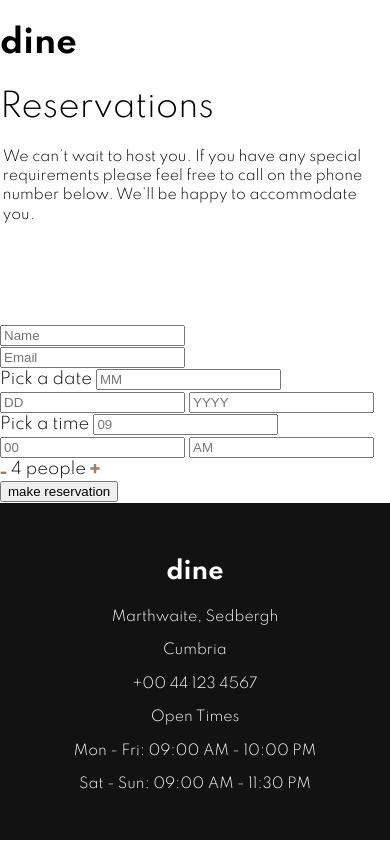
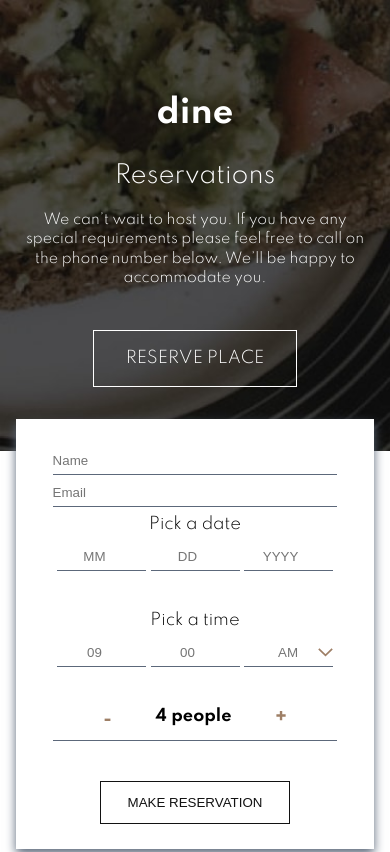
Before and after one commit to Da-vi-de/Dine-Restaurant-Website, a website: page booking.html in a window 390 px wide. Shown: the top 852 px of the page. Drawn offline with Linux system fonts and the light colour scheme.

Commit message:
booking page mobile-style completed

```diff
--- a/booking.html
+++ b/booking.html
@@ -16,6 +16,8 @@
 
       <!-- Booking header -->
   <header class="booking-hero">
+
+    <section class="text-position">
       <h1 class="website-name"><strong>dine</strong></h1>
       <h1 class="hero-intro">Reservations</h1>
       <p class="hero-description">
@@ -23,26 +25,26 @@
         call on the phone number below. We’ll be happy to accommodate you.
       </p>
       <a href="#" class="btn btn-primary">Reserve Place</a>
+    </section>
   </header>
 
        <!-- Form -->
-  <div class="booking-container">
-
-    <div class="card-container">
-
       <form>
+        <fieldset>
 
         <label for="name">Your name is required</label>
-          <input id="name" type = "text" placeholder="Name">
+          <input id="name" type = "text" placeholder="Name" class="credentials-style">
 
         <br>
 
         <label for="email">Your email address is required</label>
-          <input id="email" type = "email" placeholder="Email">
+          <input id="email" type = "email" placeholder="Email" class="credentials-style">
 
         <br>
 
             <span>Pick a date</span>
+
+          <div class="time-form-style">
             <label for="month">Choose the month</label>
               <input id="month" type="number" placeholder="MM">
 
@@ -51,36 +53,45 @@
 
             <label for="year">Choose the year</label>
               <input id="year" type="number" placeholder="YYYY">
+          </div>
 
         <br>
 
             <span>Pick a time</span>
             <label>Pick a time</label>
-          <label for="hour">Choose the hour</label>
+
+          <div class="time-form-style">
+            <label for="hour">Choose hour</label>
             <input id="hour" type="number" placeholder="09">
 
-          <label for="minutes">Choose the minutes</label>
+            <label for="minutes">Choose minutes</label>
             <input id="minutes" type="number" placeholder="00">
 
             <label for="idl">Choose am or pm</label>             <!-- idl stands for: Intenational Date Line -->
-          <input id="idl" type="text" placeholder="AM">
+            <input id="idl" type="text" placeholder="AM" class="idl-choice">
+          </div>
 
         <br>
 
           <img src="./images/icons/icon-minus.svg"
           alt="minus icon for decreasing number of booked people"
+          class="sign-icon"
           >
-          <span>4 people</span>
+          <span><strong>4 people</strong></span>
 
           <img src="./images/icons/icon-plus.svg"
           alt="plus icon for increasing number of booked people"
+          class="sign-icon"
           >
+
+          <hr>
 
         <br>
 
           <label for="submit">Submit to make the reservation</label>
-          <input id="submit" type = "submit" value = "make reservation">
+          <input id="submit" type = "submit" value = "make reservation" class="btn btn-secondary">
 
+        </fieldset>
       </form>
     </div>
   </div>
--- a/scss/_components.scss
+++ b/scss/_components.scss
@@ -42,3 +42,58 @@ a {
     background-color: $color-cod-grey;
     padding: 2em 0;
 }
+
+/* =================
+         Form
+   ================= */
+fieldset {
+    position: relative;
+    top: -3em;
+    margin: 1em 1em;
+    padding: 1.5em 0;
+    border: 0.2px solid $color-white;
+    background-color: $color-white;
+    -webkit-box-shadow: 0 5px 10px $color-shuttle-gray;
+    -moz-box-shadow: 0 5px 10px $color-shuttle-gray;
+    box-shadow: 0 5px 10px $color-shuttle-gray;
+    text-align: center;
+    line-height: 2;
+}
+
+hr, .credentials-style {
+    width: 80%;
+}
+
+hr, input {
+    background: transparent;
+    border: none;
+    border-bottom: 1px solid $color-shuttle-gray;
+}
+
+input[type=number],
+.idl-choice {
+    width: 25%;
+
+    &:placeholder-shown {
+        text-align: center;
+  }
+}
+
+:placeholder-shown {
+    padding: 0.5em 0;
+}
+
+.time-form-style {
+    white-space: nowrap;
+}
+
+.idl-choice {
+    background-image: url(../images/icons/icon-arrow.svg);
+    background-repeat: no-repeat;
+    background-size: $font-size-xsm;
+    background-position: right;
+}
+
+.sign-icon {
+    padding: 0 2.5em;
+}
--- a/scss/_layout.scss
+++ b/scss/_layout.scss
@@ -57,6 +57,20 @@
   }
 }
 
+/* =================
+     Booking page
+   ================= */
+
+   .booking-hero {
+    margin: auto;
+    position: relative;
+    padding: 4em 1em;
+    background-image: url(../images/booking/hero-bg-mobile.jpg);
+    background-repeat: no-repeat;
+    background-size: cover;
+    color: #fff;
+   }
+
 
 
 
```
Also changed, not shown: index.html (+1 -1 lines), css/main.css, scss/_typography.scss (line endings or trailing spaces). Lines whose indentation alone changed are shown as unchanged.
